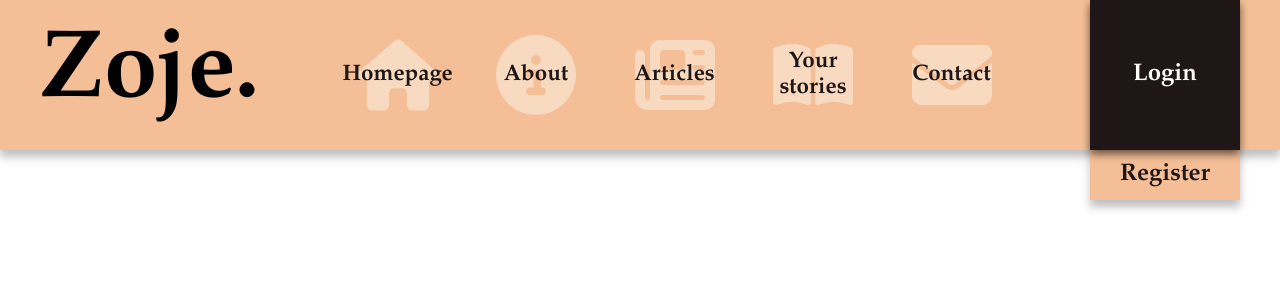
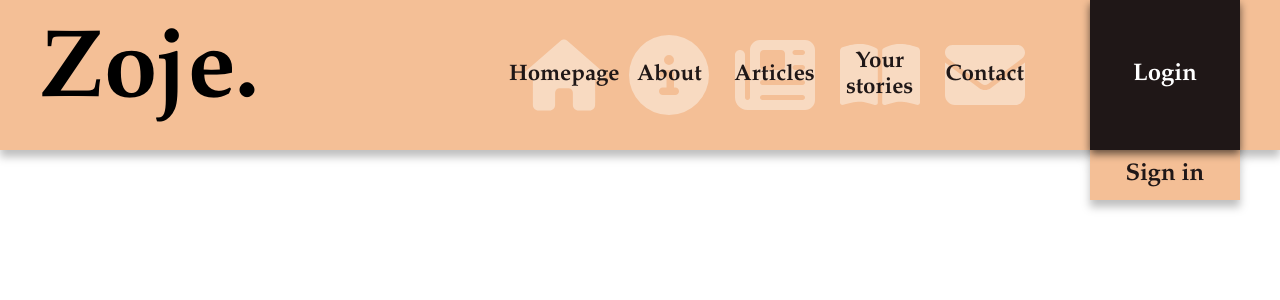
Before and after one commit to ArditMDS/Zoja, a React (Create React App) app: page /login in a window 1280 px wide. Shown: the top 300 px of the page. Built offline with nearby package versions, Linux system fonts and the light colour scheme.

Commit message:
fix layout

```diff
--- a/src/components/atoms/CustomLogin/index.js
+++ b/src/components/atoms/CustomLogin/index.js
@@ -8,7 +8,7 @@ function CustomLogin() {
                 Login
             </CustomLoginStyle>
             <CustomRegisterStyle to='test'>
-                Register
+                Sign in
             </CustomRegisterStyle>
         </CustomDiv>
     )
--- a/src/components/atoms/TitleName/style.js
+++ b/src/components/atoms/TitleName/style.js
@@ -4,4 +4,5 @@ export const TitleNameStyle = styled.p `
   font-family: Garamond;
   font-size: 96px;
   font-weight: bold;
+  margin-right: 200px;
 `
```
